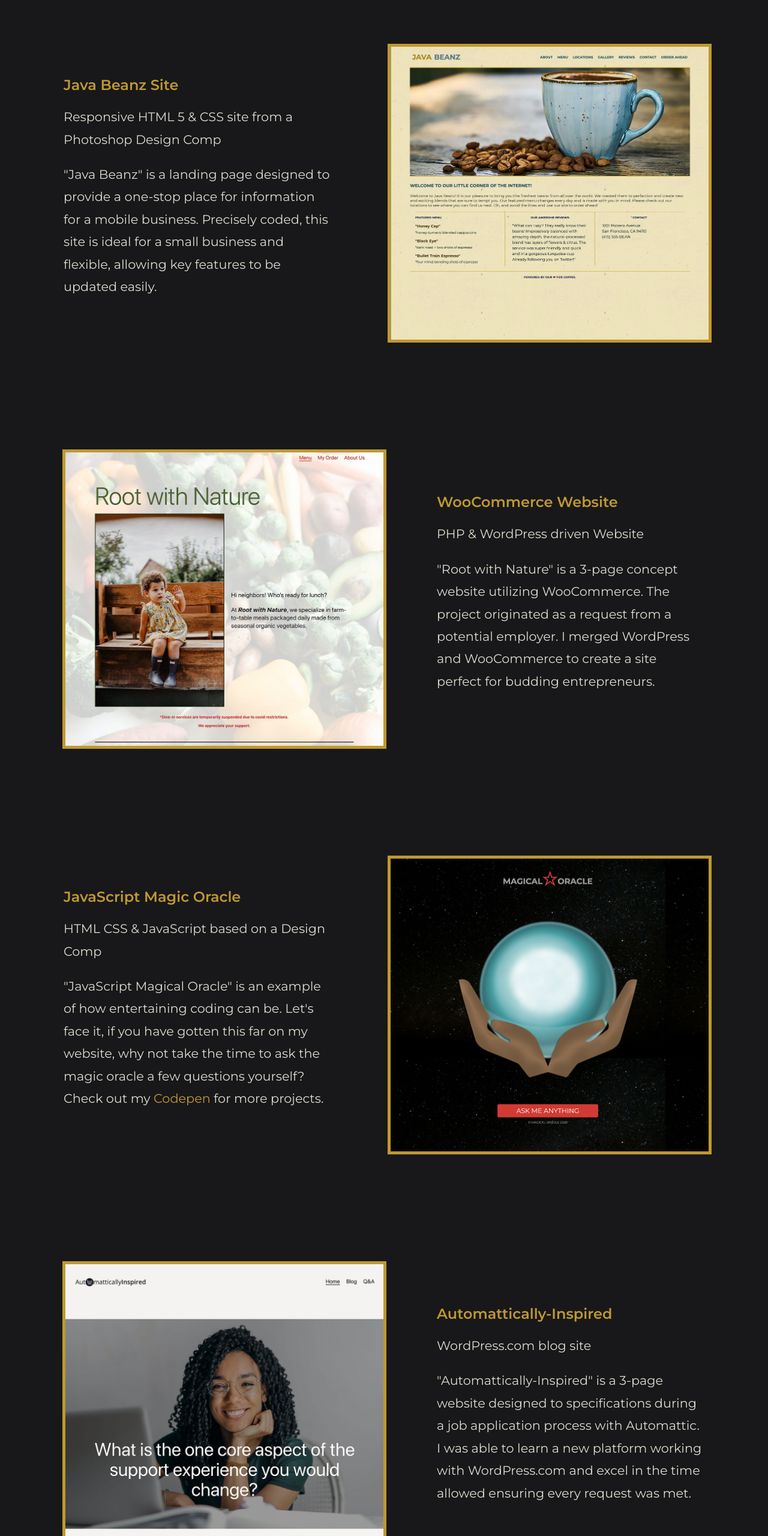
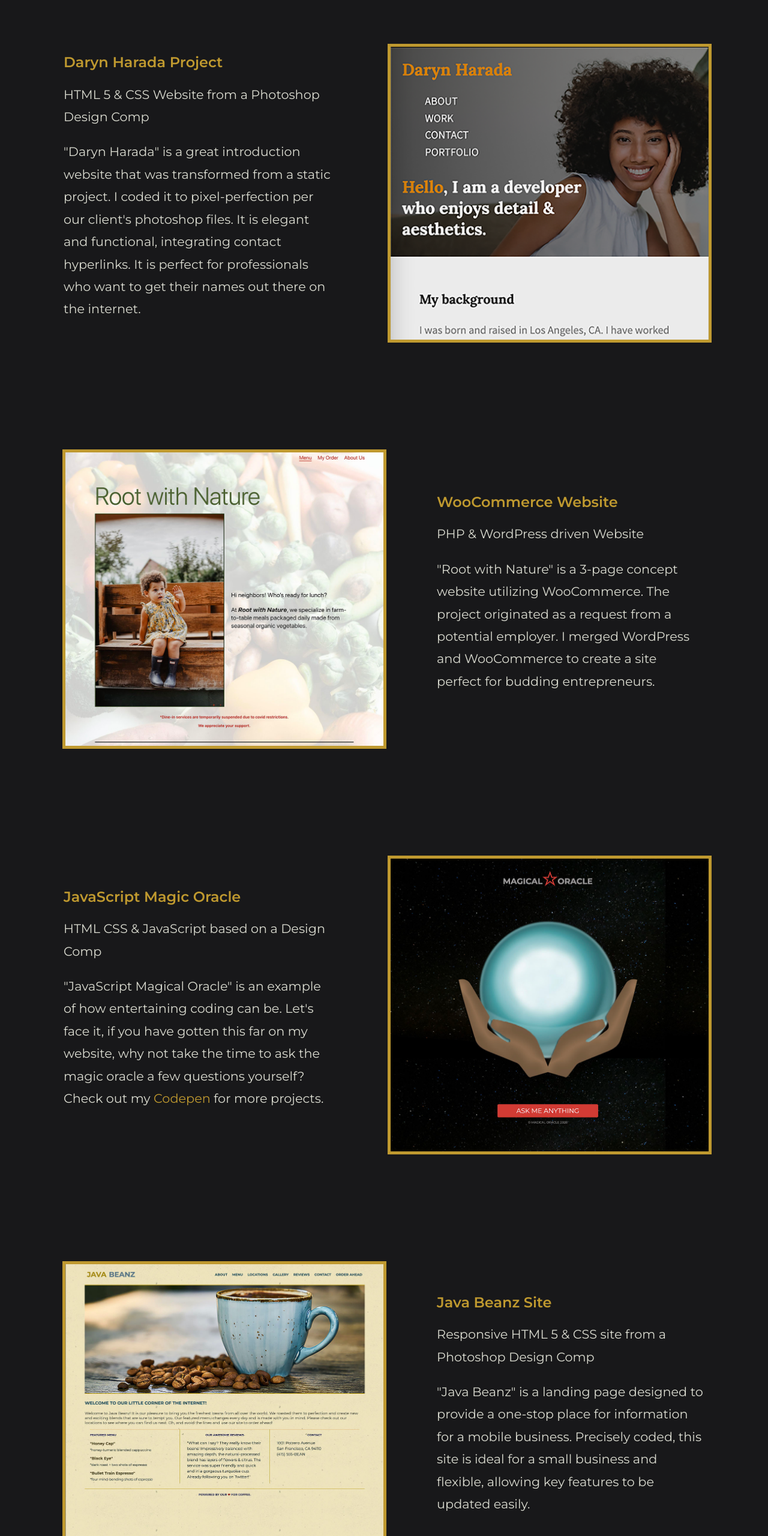
Before and after one commit to bettameta/reese-site, a website built with Parcel: page index.html in a window 1280 px wide. Shown: the part 3180-5740 px from the top of the page at 60% size. Built offline with nearby package versions, Linux system fonts and the light colour scheme.

Commit message:
Added Daryn-Harada project to site and removed Jubilee-Austen.

```diff
--- a/index.html
+++ b/index.html
@@ -63,6 +63,7 @@
           </section>
 
                   <!-- PORTFOLIO SECTION -->
+                  <!-- IMG SIZES ARE 1075px x 989px -->
           <div id="portfolio">
             <div class="content-wrapper">
               <h3>my portfolio</h3>
@@ -121,19 +122,22 @@
 
             <div class="content-wrapper-flip">
               <article>
-                <figure><a href="https://bettameta.github.io/javabeanz/" target="_blank"><img src="img/reese-javabeanz.jpg" alt = "java-beans-site"></a></figure>
+                <figure><a href="https://bettameta.github.io/responsive-jubilee/" target="_blank"><img src="img/reese-daryn-harada.png" alt = "jubilee-austen-site"></a></figure>
                 <div>
-                  <h2><a href="https://bettameta.github.io/javabeanz/" target="_blank">Java Beanz Site</a></h2>
-                    <p>Responsive HTML 5 & CSS site from a Photoshop Design Comp</p>
-                    <p>
-                      "Java Beanz" is a landing page designed to provide a one-stop place for information for
-                      a mobile business.  Precisely coded, this site is ideal for a small business and flexible,
-                      allowing key features to be updated easily.
-                    </p><br/>
-                </div>
+                    <h2><a href="https://bettameta.github.io/responsive-jubilee/"
+                    target="_blank">Daryn Harada Project</a></h2>
+                      <p class="sub">HTML 5 & CSS Website from a Photoshop Design Comp</p>
+                        <p>
+                          "Daryn Harada" is a great introduction website that
+                          was transformed from a static project.  I coded it to pixel-perfection
+                          per our client's photoshop files.  It is elegant and functional, integrating contact hyperlinks.
+                          It is perfect for professionals who want to get their names out there on the internet.
+                        </p><br/>
+                  </div>
               </article>
             </div>
             <div class="divider"></div><br/>
+
 
             <div class="content-wrapper-static">
             <article>
@@ -168,8 +172,24 @@
             </div>
             <div class="divider"></div><br/>
 
+            <div class="content-wrapper-static">
+              <article>
+                <figure><a href="https://bettameta.github.io/javabeanz/" target="_blank"><img src="img/reese-javabeanz.jpg" alt = "java-beans-site"></a></figure>
+                <div>
+                  <h2><a href="https://bettameta.github.io/javabeanz/" target="_blank">Java Beanz Site</a></h2>
+                    <p>Responsive HTML 5 & CSS site from a Photoshop Design Comp</p>
+                    <p>
+                      "Java Beanz" is a landing page designed to provide a one-stop place for information for
+                      a mobile business.  Precisely coded, this site is ideal for a small business and flexible,
+                      allowing key features to be updated easily.
+                    </p><br/>
+                </div>
+              </article>
+            </div>
+            <div class="divider"></div><br/>
+
             <!-- CAN REMOVE THIS SECTION?  -->
-            <div class="content-wrapper-static">
+            <div class="content-wrapper-flip">
               <article>
                 <figure><a href="https://wp2021mattic.blog/" target="_blank"><img src="img/automattically-inspired.jpg" alt = "automattically-inspired"></a></figure>
                   <div>
@@ -183,22 +203,7 @@
                   </div>
               </article>
             </div>
-            <div class="divider"></div><br/>
 
-            <div class="content-wrapper-flip">
-              <article>
-                <figure><a href="https://bettameta.github.io/Jubilee-Austen/" target="_blank"><img src="img/reese-jubilee.jpg" alt = "jubilee-austen-site"></a></figure>
-                <div>
-                    <h2><a href="https://bettameta.github.io/Jubilee-Austen/" target="_blank">Jubilee Austen Project</a></h2>
-                      <p class="sub">HTML 5 & CSS Website from a Photoshop Design Comp</p>
-                        <p>
-                          "Jubilee Austen" is a great introduction website.  I coded it to pixel-perfection
-                          per our client's brief.  It is elegant and functional, integrating contact hyperlinks.
-                          It is perfect for professionals who want to get their names out there on the internet.
-                        </p><br/>
-                  </div>
-              </article>
-            </div>
 
           </div><br/><br/>
 
```
Also changed, not shown: img/reese-daryn-harada.png (added), 1 other file.
